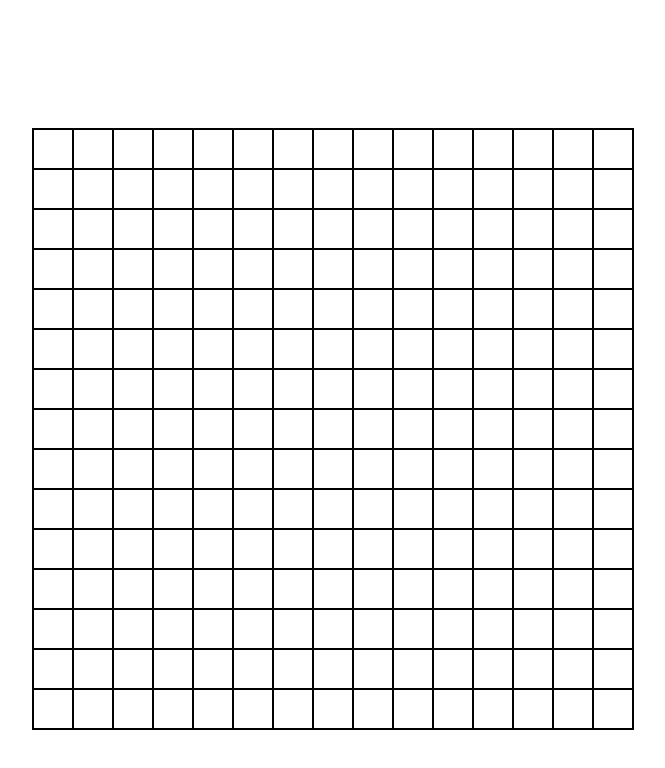
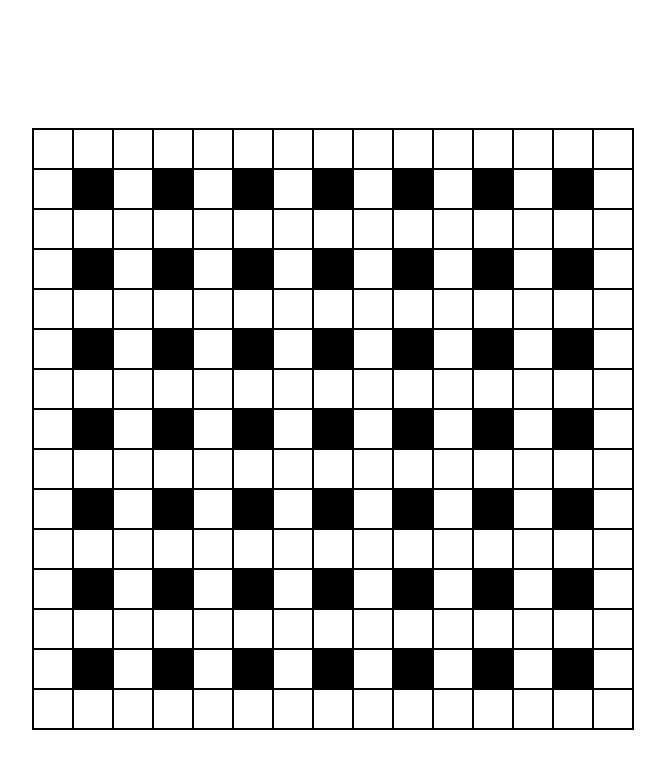
Before and after one commit to ajp76054/cwp-Grid-Generator, a plain HTML site: page basics/index.html in a window 1280 px wide. Shown: the whole page, without its empty margins (307-972 px from the left). Drawn offline with nearby package versions, Linux system fonts and the light colour scheme.

Commit message:
Base CSS classes built for the four basic grid default layouts.

```diff
--- a/basics/index.html
+++ b/basics/index.html
@@ -19,8 +19,13 @@
         bw = w / 15, //Box width...
         bh = h /15; //Box height...
 
-    for(var i = 0; i < (15 * 15); i++){
-        $('<div class="blocks"></div>').appendTo(wrapper);
+    for(var j = 0; j < 15; j++){
+        $('<section class="rows a-pattern"></section>').appendTo(wrapper);
     }
 
+    $('.rows').each(function(){
+        for(var i = 0; i < (15); i++){
+            $('<div class="blocks"></div>').appendTo($(this));
+        }
+    });
 </script>
--- a/basics/sass/style.scss
+++ b/basics/sass/style.scss
@@ -13,6 +13,12 @@ html, body{
     border: 1px solid #000;
 }
 
+.rows{
+    width: 100%;
+    height: 40px;
+    box-sizing: border-box;
+}
+
 .blocks{
     border: 1px solid #000;
     width: 40px;
@@ -20,3 +26,21 @@ html, body{
     float: left;
     box-sizing: border-box;
 }
+
+.a-pattern:nth-child(even) .blocks:nth-child(even){
+    background: black;
+}
+
+
+
+.b-pattern:nth-child(even) .blocks:nth-child(odd){
+    background: black;
+}
+
+.c-pattern:nth-child(odd) .blocks:nth-child(odd){
+    background: #000;
+}
+
+.d-pattern:nth-child(odd) .blocks:nth-child(even){
+    background: black;
+}
```
Also changed, not shown: basics/css/style.css.
